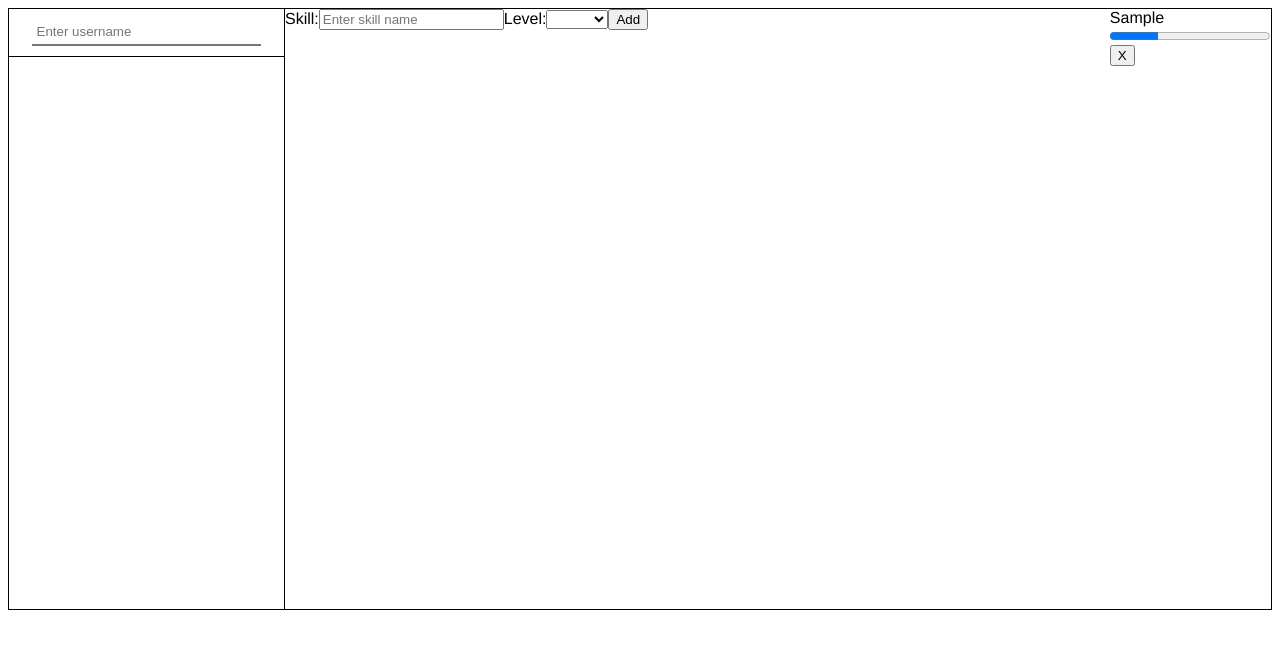
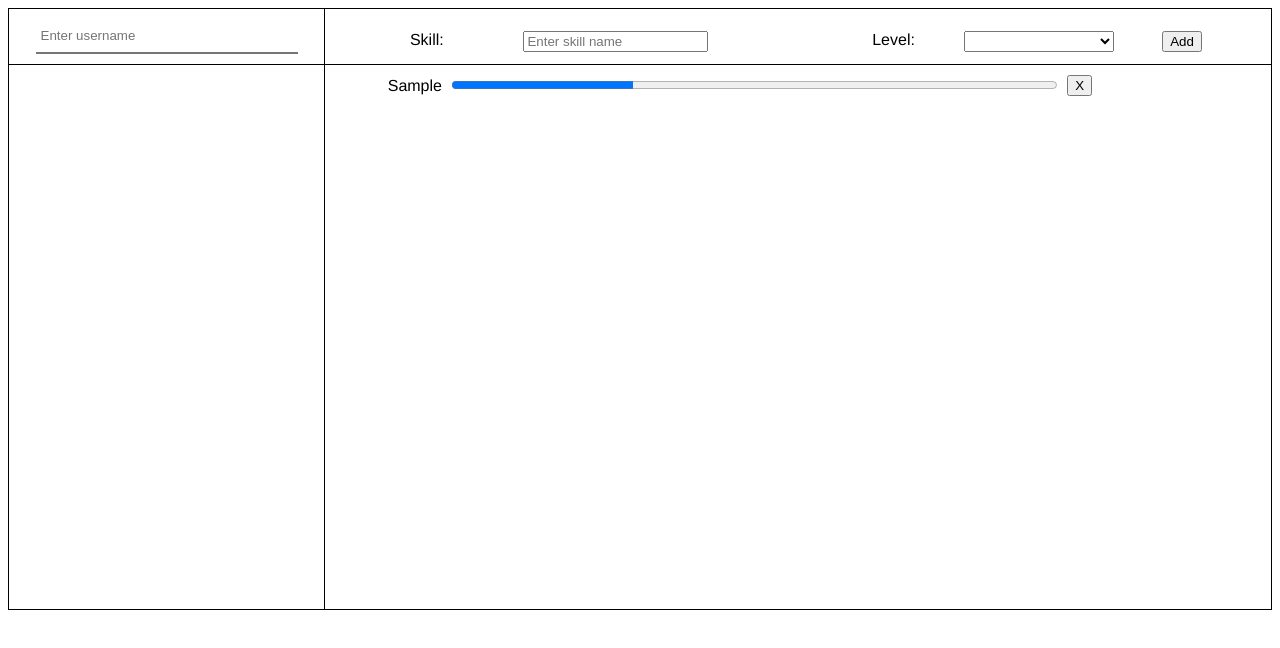
Before and after one commit to syytruong/ui-template, a Vue app: page / in a window 1280 px wide. Both pictures are taken after typing "Sample" into the empty fields and a click on the button "Add". Shown: the top 648 px of the page. Built offline with nearby package versions, Linux system fonts and the light colour scheme.

Commit message:
complete: styling for the ui -- some minor fixes need to be done later

```diff
--- a/src/components/SkillsList.vue
+++ b/src/components/SkillsList.vue
@@ -1,37 +1,44 @@
 <template>
     <div class="skills-list">
         <div class="add-skill">
+            <div class="skill-input">
                 <label>Skill:</label>
                 <input type="text" v-model="newSkill.name" placeholder="Enter skill name" />
+            </div>
 
+            <div class="level-input">
                 <label>Level:</label>
-            <select v-model="newSkill.level">
+                <select v-model="newSkill.level" class="level-select">
                     <option :value="NEW_SKILL_LEVEL.junior">{{ NEW_SKILL_LEVEL.junior }}</option>
                     <option :value="NEW_SKILL_LEVEL.middle">{{ NEW_SKILL_LEVEL.middle }}</option>
                     <option :value="NEW_SKILL_LEVEL.senior">{{ NEW_SKILL_LEVEL.senior }}</option>
                 </select>
-
                 <button @click="addSkill">Add</button>
             </div>
+
         </div>
 
+        <div class="skills">
             <div v-for="skill in skills" :key="skill.name" class="skill-item">
                 <span @click="editSkill(skill)">{{ skill.name }}</span>
 
                 <div v-if="!skill.editing">
                     <progress :value="skill.levelValue" max="100"></progress>
-            <button @click="removeSkill(skill)">X</button>
+                    <button class="level-btn" @click="removeSkill(skill)">X</button>
                 </div>
 
                 <div v-else>
-            <select v-model="skill.level">
+                    <select v-model="skill.level" class="level-select">
                         <option :value="NEW_SKILL_LEVEL.junior">{{ NEW_SKILL_LEVEL.junior }}</option>
                         <option :value="NEW_SKILL_LEVEL.middle">{{ NEW_SKILL_LEVEL.middle }}</option>
                         <option :value="NEW_SKILL_LEVEL.senior">{{ NEW_SKILL_LEVEL.senior }}</option>
                     </select>
-            <button @click="updateSkill(skill)">Update</button>
+                    <button class="level-btn" @click="updateSkill(skill)">Update</button>
                 </div>
             </div>
+        </div>
+    </div>
+
 </template>
 
 <script>
@@ -45,7 +52,7 @@ export default {
         const skills = ref([]);
 
         const addSkill = () => {
-            if (newSkill.value.name.trim() !== '' && !skills.value.includes(newSkill.value.name.trim())) {
+            if (newSkill.value?.name?.trim() !== '' && !skills?.value?.includes(newSkill.value.name.trim())) {
                 skills.value.push({...newSkill.value, editing: false, levelValue: getLevelValue(newSkill.value.level)});
                 newSkill.value = {};
             }
@@ -80,3 +87,56 @@ export default {
     }
 }
 </script>
+
+<style>
+    .skills-list {
+        padding: 10px 0px;
+    }
+
+    .add-skill {
+        display: flex;
+        align-items: center;
+        gap: 10px;
+        width: 100%;
+        justify-content: space-around;
+        border-bottom: 1px solid #000;
+        height: 45px;
+    }
+
+    .skill-input {
+        width: 40%;
+        display: flex;
+        justify-content: space-around;
+    }
+
+    .level-input {
+        width: 40%;
+        display: flex;
+        justify-content: space-around;
+    }
+
+    .skill-item {
+        display: flex;
+        align-items: center;
+        justify-content: center;
+        gap: 10px;
+        margin: 10px 0;
+        width: 100%;
+    }
+
+    .skill-item div {
+        width: 80%;
+    }
+
+    .skill-item progress {
+        width: 80%;
+    }
+
+    .level-btn {
+        margin-left: 10px;
+    }
+
+    .level-select {
+        min-width: 150px;
+    }
+</style>
--- a/src/components/UserList.vue
+++ b/src/components/UserList.vue
@@ -52,6 +52,7 @@ export default {
         display: flex;
         justify-content: center;
         border-bottom: 1px solid #000;
+        height: 45px;
     }
 
     .user-input input {
```
Lines whose indentation alone changed are shown as unchanged.
